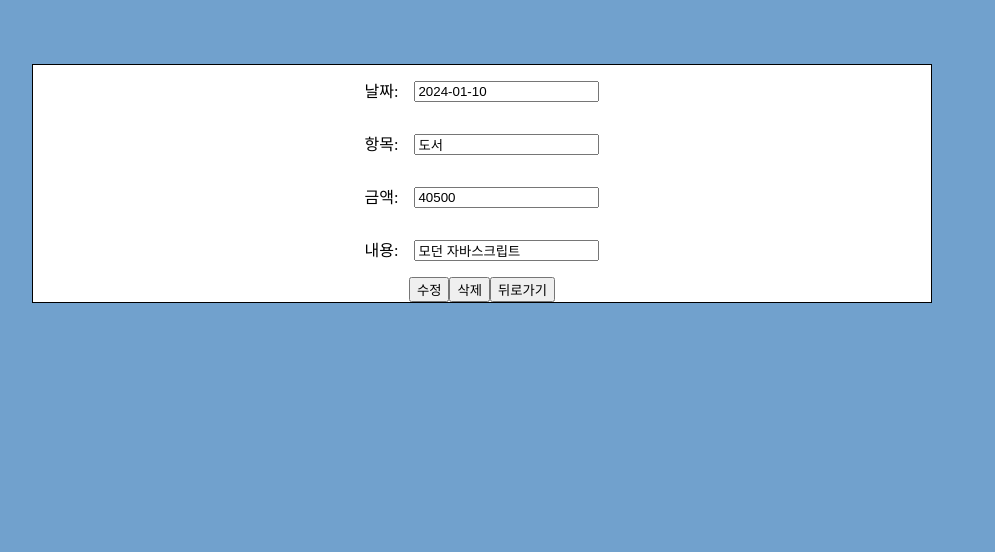
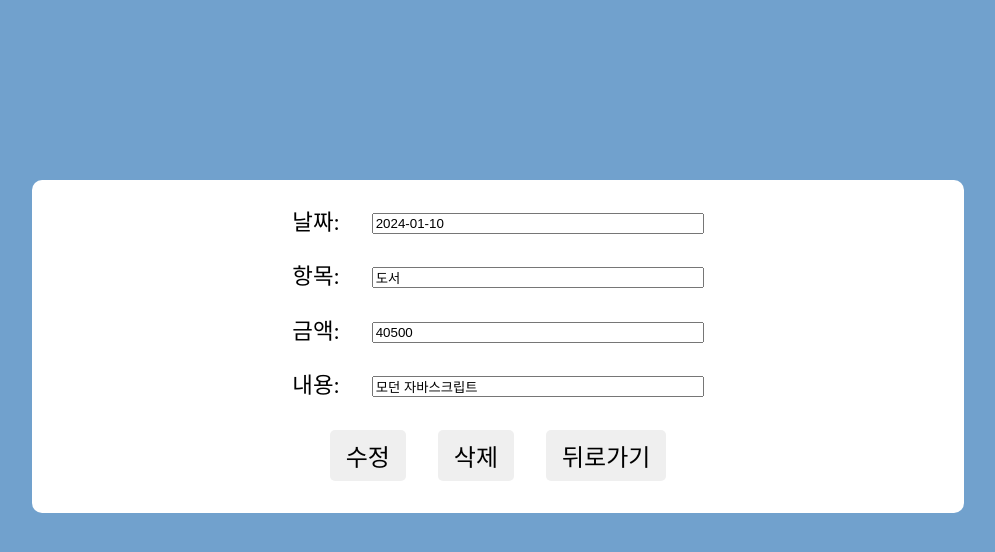
Before and after one commit to jonghoon7431/assignment_expense_report, a React (Vite) app: page /details/25600f72-53b4-4187-a9c2-47358580e2f8 in a window 1280 px wide. Shown: the top 552 px of the page, without its empty margins (158-1153 px from the left). Built offline with nearby package versions, Linux system fonts and the light colour scheme.

Commit message:
feat: context api 적용 완료

```diff
--- a/src/components/ChoiceMonth.jsx
+++ b/src/components/ChoiceMonth.jsx
@@ -2,30 +2,31 @@ import React, { useEffect, useState } from "react";
 import styled from "styled-components";
 import ReportList from "./ReportList";
 
-const ChoiceMonth = ({ data }) => {
-  const month = ["1", "2", "3", "4", "5", "6", "7", "8", "9", "10", "11", "12"];
+const ChoiceMonth = () => {
+  const month = [1, 2, 3, 4, 5, 6, 7, 8, 9, 10, 11, 12];
 
-  const [activeIndex, setActiveIndex] = useState(
-    localStorage.getItem("month") ? JSON.parse(localStorage.getItem("month")) : []
+  const [activeMonth, setActiveMonth] = useState(
+    localStorage.getItem("month") ? Number(localStorage.getItem("month")) : 1
   );
-  const handleClick = (index) => {
-    setActiveIndex(index);
+  const handleClick = (month) => {
+    setActiveMonth(month);
   };
 
   useEffect(() => {
-    localStorage.setItem("month", JSON.parse(activeIndex));
-  }, [activeIndex]);
-
+    localStorage.setItem("month", activeMonth);
+  }, [activeMonth]);
+  console.log(activeMonth);
   return (
     <div>
       <ChoiceMonthButtonContainer>
-        {month.map((month, index) => (
-          <MonthButton key={index} $active={activeIndex === index} onClick={() => handleClick(index)}>
+        {month.map((month) => (
+          <MonthButton key={month} $active={activeMonth === month} onClick={() => handleClick(month)}>
             {month}월
           </MonthButton>
         ))}
       </ChoiceMonthButtonContainer>
-      <ReportList data={data} activeIndex={activeIndex} />
+      {/* 내역 컴포넌트 */}
+      <ReportList activeMonth={activeMonth} />
     </div>
   );
 };
@@ -38,7 +39,7 @@ const ChoiceMonthButtonContainer = styled.div`
   grid-template-columns: repeat(6, 1fr);
   gap: 1.2rem;
   padding: 1.2rem 2rem;
-  margin: 10px 0;
+  margin: 20px 0;
 `;
 const MonthButton = styled.button`
   border: none;
--- a/src/components/Container.jsx
+++ b/src/components/Container.jsx
@@ -3,18 +3,18 @@ import styled from "styled-components";
 import ChoiceMonth from "./ChoiceMonth";
 import Form from "./Form";
 
-const Container = ({ data, setData }) => {
+const Container = () => {
   return (
     <WrapContainer>
-      <Form setData={setData} />
-      <ChoiceMonth data={data} />
+      <Form />
+      <ChoiceMonth />
     </WrapContainer>
   );
 };
 
 const WrapContainer = styled.div`
   height: auto;
-  padding: 5px 20px;
+  padding: 2rem;
   margin: 20px auto;
   background-color: var(--light-blue);
   border-radius: 10px;
--- a/src/components/Form.jsx
+++ b/src/components/Form.jsx
@@ -1,33 +1,11 @@
-import React from "react";
+import React, { useContext } from "react";
 import styled from "styled-components";
 import { v4 as uuidv4 } from "uuid";
+import { DataContext } from "../context/DataContext";
 
-const FormWrapContainer = styled.form`
-  border-radius: 10px;
-  background-color: white;
-  margin: 20px auto;
-  padding: 10px 20px;
-  display: flex;
-  justify-content: space-around;
-`;
-const StInputDiv = styled.div`
-  display: flex;
-  flex-direction: column;
-`;
-const StFormButton = styled.button`
-  width: 60px;
-  border: none;
-  border-radius: 10px;
-  background-color: var(--blue);
-  color: white;
-  font-size: 1rem;
-  cursor: pointer;
-  &:hover {
-    background-color: var(--dark-blue);
-  }
-`;
+const Form = () => {
+  const { setData } = useContext(DataContext);
 
-const Form = ({ setData }) => {
   const onSubmit = (e) => {
     e.preventDefault();
     const formData = new FormData(e.target);
@@ -59,19 +37,44 @@ const Form = ({ setData }) => {
       </StInputDiv>
       <StInputDiv>
         <label>항목</label>
-        <input type="text" name="item" />
+        <input type="text" name="item" autoComplete="off" />
       </StInputDiv>
       <StInputDiv>
         <label>금액</label>
-        <input type="number" name="amount" />
+        <input type="number" name="amount" autoComplete="off" />
       </StInputDiv>
       <StInputDiv>
         <label>내용</label>
-        <input type="text" name="description" />
+        <input type="text" name="description" autoComplete="off" />
       </StInputDiv>
       <StFormButton>저장</StFormButton>
     </FormWrapContainer>
   );
 };
 
+const FormWrapContainer = styled.form`
+  border-radius: 10px;
+  background-color: white;
+  padding: 1rem;
+  display: flex;
+  justify-content: space-around;
+`;
+const StInputDiv = styled.div`
+  display: flex;
+  flex-direction: column;
+  & input {
+  }
+`;
+const StFormButton = styled.button`
+  width: 60px;
+  border: none;
+  border-radius: 10px;
+  background-color: var(--blue);
+  color: white;
+  font-size: 1rem;
+  cursor: pointer;
+  &:hover {
+    background-color: var(--dark-blue);
+  }
+`;
 export default Form;
--- a/src/components/ReportList.jsx
+++ b/src/components/ReportList.jsx
@@ -1,8 +1,11 @@
-import React from "react";
+import React, { useContext } from "react";
 import { Link } from "react-router-dom";
 import styled from "styled-components";
+import { DataContext } from "../context/DataContext";
 
-const ReportList = ({ data, activeIndex }) => {
+const ReportList = ({ activeMonth }) => {
+  const { data } = useContext(DataContext);
+
   return (
     <ReportListContainer>
       <H3
@@ -15,8 +18,9 @@ const ReportList = ({ data, activeIndex }) => {
       </H3>
       <ReportListUl>
         {data
-          .filter((prevData) => Number(prevData.date[6]) === activeIndex + 1)
+          .filter((prevData) => Number(prevData.date.split("-")[1]) === activeMonth)
           .map((data) => (
+            //상세내역으로 이동
             <Link
               to={`details/${data.id}`}
               key={data.id}
@@ -40,6 +44,7 @@ const ReportList = ({ data, activeIndex }) => {
 
 const ReportListContainer = styled.div`
   background-color: white;
+  border-radius: 10px;
   height: 450px;
   overflow: auto;
 `;
@@ -50,12 +55,16 @@ const ReportListUl = styled.ul`
   padding: 1rem;
 `;
 const List = styled.li`
-  border: 1px solid var(--blue);
+  border: 1px solid var(--light-blue);
+  border-radius: 10px;
   margin: 10px;
   padding: 1rem;
+  box-shadow: 1px 1px 1px 2px var(--blue);
   cursor: pointer;
-
-  /* box-shadow: 5px 5px 5px 5px grey; */
+  &:hover {
+    transform: scale(1.05);
+    transition: 0.5s all;
+  }
 `;
 
 export default ReportList;
--- /dev/null
+++ b/src/context/DataContext.jsx
@@ -0,0 +1,60 @@
+import { createContext, useState } from "react";
+
+const initialState = [
+  {
+    id: "25600f72-56b4-41a7-a9c2-47358580e2f8",
+    date: "2024-01-05",
+    item: "식비",
+    amount: 100000,
+    description: "세광양대창",
+  },
+  {
+    id: "25600f72-53b4-4187-a9c2-47358580e2f8",
+    date: "2024-01-10",
+    item: "도서",
+    amount: 40500,
+    description: "모던 자바스크립트",
+  },
+  {
+    id: "24310f72-56b4-41a7-a9c2-458580ef1f8",
+    date: "2024-02-02",
+    item: "식비",
+    amount: 50000,
+    description: "회식",
+  },
+  {
+    id: "25600f72-99b4-41z7-e4h6-47312365e2f8",
+    date: "2024-02-02",
+    item: "간식",
+    amount: 500,
+    description: "아이스크림",
+  },
+  {
+    id: "25143e72-16e2-22a7-a9c2-47358580e2f8",
+    date: "2024-02-02",
+    item: "여행",
+    amount: 1055000,
+    description: "일본여행",
+  },
+  {
+    id: "25600f72-97p2-14a7-a9c2-47363950e2t8",
+    date: "2024-02-02",
+    item: "미용",
+    amount: 155000,
+    description: "미용실",
+  },
+  {
+    id: "24312f70-97q2-14a7-a9c2-47132950e2t8",
+    date: "2024-02-02",
+    item: "도서",
+    amount: 75000,
+    description:
+      "자율주행차량 운전주행모드 자동 전환용 인식률 90% 이상의 다중 센서 기반 운전자 상태 인식 및 상황 인식 원천 기술 개발",
+  },
+];
+export const DataContext = createContext(null);
+
+export const ExpenseData = ({ children }) => {
+  const [data, setData] = useState(initialState);
+  return <DataContext.Provider value={{ data, setData }}>{children}</DataContext.Provider>;
+};
--- a/src/pages/Details.jsx
+++ b/src/pages/Details.jsx
@@ -1,11 +1,13 @@
-import React, { useRef, useEffect, useState } from "react";
+import React, { useContext, useRef, useState } from "react";
 import { useNavigate, useParams } from "react-router-dom";
 import styled from "styled-components";
+import { DataContext } from "../context/DataContext";
 
-const Details = ({ data, setData }) => {
+const Details = () => {
   const navigate = useNavigate();
   const params = useParams();
 
+  const { data, setData } = useContext(DataContext);
   const detailData = data.find((detailData) => detailData.id === params.id);
 
   //삭제
@@ -25,7 +27,7 @@ const Details = ({ data, setData }) => {
     amount: detailData.amount,
     description: detailData.description,
   });
-  const { id, date, item, amount, description } = edit;
+  const { date, item, amount, description } = edit;
 
   const onChangeHandler = (e) => {
     setEdit({ ...edit, [e.target.name]: e.target.value });
@@ -66,31 +68,51 @@ const Details = ({ data, setData }) => {
 
 const DetailDiv = styled.div`
   width: 100%;
+  height: auto;
   background-color: white;
-  margin: 4rem auto;
+  border-radius: 10px;
+  /* border: none; */
+  margin: 20% auto;
+  padding: 1rem;
 `;
 const WrapContainer = styled.div`
-  border: 1px solid black;
+  /* border: 1px solid black; */
   display: flex;
   flex-direction: column;
-  padding: 0.5;
 
   & input {
     margin: 1rem 0;
+    width: 60%;
   }
 `;
 const InputDiv = styled.div`
+  font-size: 1.4rem;
   display: flex;
+  width: 60%;
   flex-direction: row;
   align-items: center;
+  margin: auto;
   justify-content: center;
-  & label {
-    margin-right: 1rem;
+  & label,
+  input {
+    margin: 1rem;
   }
 `;
 const ButtonDiv = styled.div`
   display: flex;
-  justify-content: center;
+  margin: auto;
+  & button {
+    font-size: 1.5rem;
+    border: none;
+    border-radius: 5px;
+    margin: 1rem;
+    padding: 0.5rem 1rem;
+    cursor: pointer;
+    &:hover {
+      background-color: var(--dark-blue);
+      color: white;
+    }
+  }
 `;
 
 export default Details;
--- a/src/pages/Home.jsx
+++ b/src/pages/Home.jsx
@@ -1,8 +1,8 @@
 import React from "react";
 import Container from "../components/Container";
 
-const Home = ({ data, setData }) => {
-  return <Container data={data} setData={setData} />;
+const Home = () => {
+  return <Container />;
 };
 
 export default Home;
--- a/src/shared/Router.jsx
+++ b/src/shared/Router.jsx
@@ -1,42 +1,21 @@
-import React, { useState } from "react";
+import React from "react";
 import { BrowserRouter, Route, Routes } from "react-router-dom";
 import Layout from "../components/Layout";
+import { ExpenseData } from "../context/DataContext";
 import Details from "../pages/Details";
 import Home from "../pages/Home";
 
 const Router = () => {
-  const [data, setData] = useState([
-    {
-      id: "25600f72-56b4-41a7-a9c2-47358580e2f8",
-      date: "2024-01-05",
-      item: "식비",
-      amount: 100000,
-      description: "세광양대창",
-    },
-    {
-      id: "25600f72-53b4-4187-a9c2-47358580e2f8",
-      date: "2024-01-10",
-      item: "도서",
-      amount: 40500,
-      description: "모던 자바스크립트",
-    },
-    {
-      id: "24310f72-56b4-41a7-a9c2-458580ef1f8",
-      date: "2024-02-02",
-      item: "식비",
-      amount: 50000,
-      description: "회식",
-    },
-  ]);
-
   return (
     <BrowserRouter>
       <Layout>
-        <Routes>
-          <Route path="/" element={<Home data={data} setData={setData} />} />
-          <Route path="details" element={<Details data={data} setData={setData} />} />
-          <Route path="details/:id" element={<Details data={data} setData={setData} />} />
-        </Routes>
+        <ExpenseData>
+          <Routes>
+            <Route path="/" element={<Home />} />
+            {/* <Route path="details" element={<Details />} /> */}
+            <Route path="details/:id" element={<Details />} />
+          </Routes>
+        </ExpenseData>
       </Layout>
     </BrowserRouter>
   );
```
